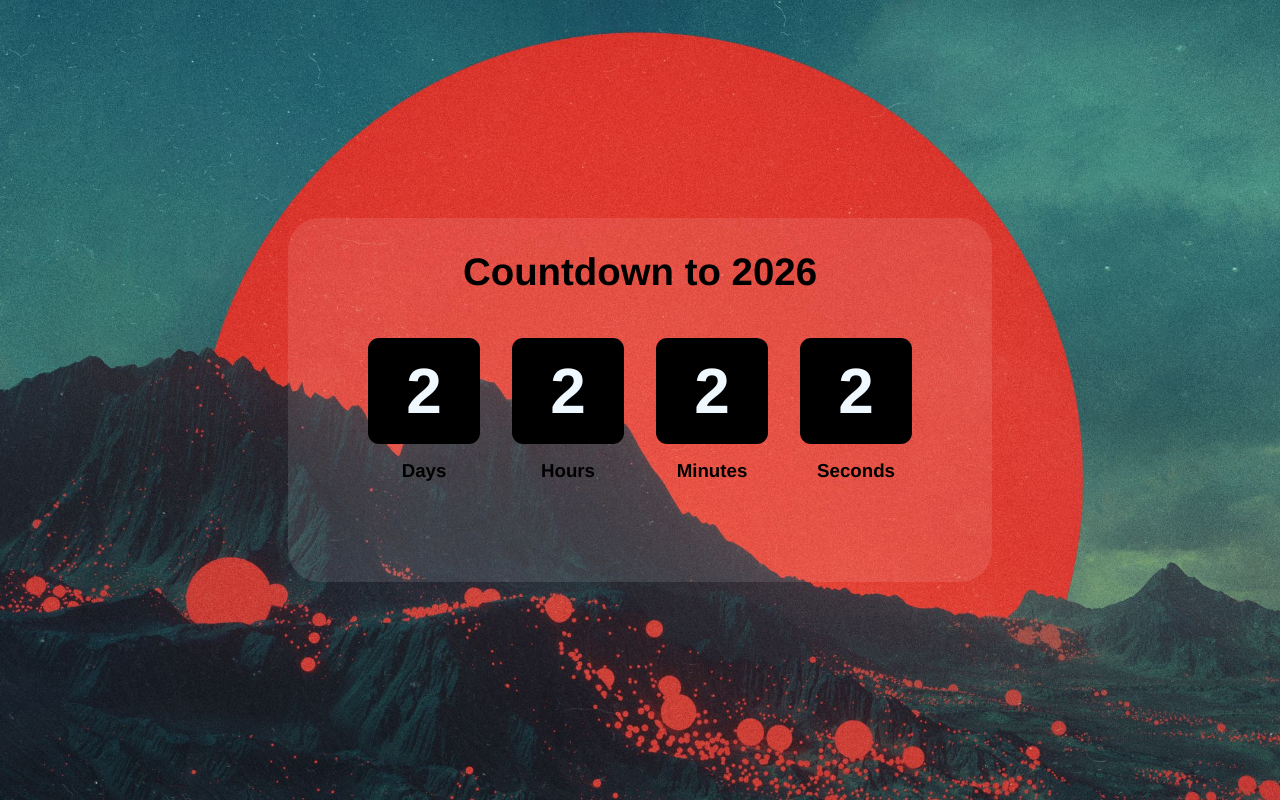
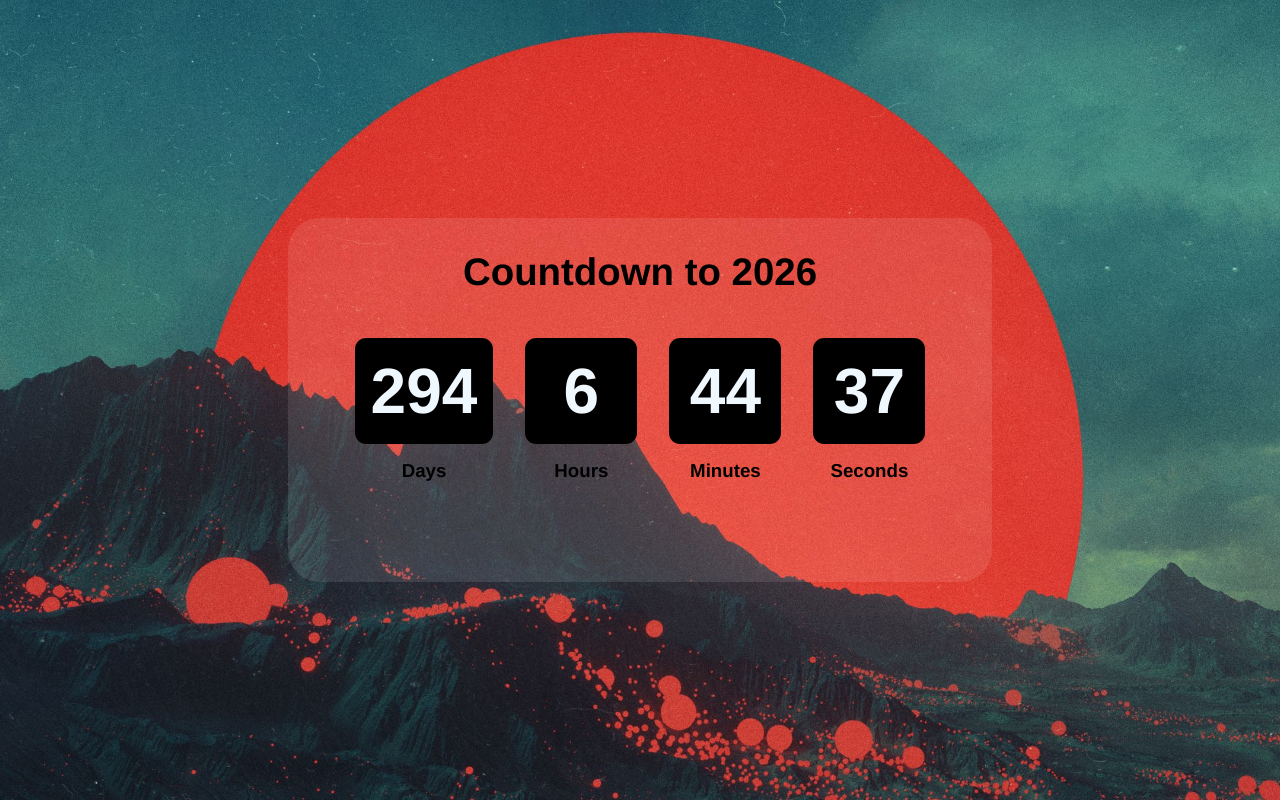
Before and after one commit to mikaellydev/desafios-react, a React (Vite) app in the folder countdown/: page / in a window 1280 px wide. Built offline with nearby package versions, Linux system fonts and the light colour scheme.

Commit message:
create useCountdown hook for countdown logic

```diff
--- a/countdown/src/App.jsx
+++ b/countdown/src/App.jsx
@@ -1,19 +1,26 @@
 import Title from './components/title';
 import Counter from './components/Counter';
-import './App.css';
+
 
 import NewYear from './assets/img-blue.jpg';
 
+
+import useCountdown from './Hooks/useCountdown';
+
+import './App.css';
+
 function App() {
+const [day, hour, minute, second] = useCountdown("Jan 1, 2026 00:00:00");
+
   return (
     <div className='App' style={{backgroundImage: `url(${NewYear})` }}>
       <div className='Container'>
         <Title title={"Countdown to 2026"} />
         <div className='Countdown-container'>
-          <Counter title="Days" number={2} />
-          <Counter title="Hours" number={2} />
-          <Counter title="Minutes" number={2} />
-          <Counter title="Seconds" number={2} />
+          <Counter title="Days" number={day} />
+          <Counter title="Hours" number={hour} />
+          <Counter title="Minutes" number={minute} />
+          <Counter title="Seconds" number={second} />
         </div>
       </div>
     </div>
--- /dev/null
+++ b/countdown/src/Hooks/useCountdown.jsx
@@ -0,0 +1,42 @@
+import { useState } from "react";
+
+
+const useCountdown = (date) => {
+
+    const [day, setDay] = useState()
+    const [hour, setHour] = useState()
+    const [minute, setMinutes] = useState()
+    const [secund, setSecund] = useState()
+
+
+const countdown = () => {
+    const countDate = new Date(date).getTime();
+
+    const now = new Date().getTime();
+
+
+    const interval = countDate - now;
+
+    const second = 1000;
+    const minute = second * 60;
+    const hour = minute * 60;
+    const day = hour * 24;
+
+
+    const dayNumber = Math.floor(interval / day);
+    const hourNumber = Math.floor((interval % day) /hour);
+    const minuteNumber = Math.floor((interval % hour) / minute);
+    const secundNumber = Math.floor((interval % minute) / second);
+
+setDay(dayNumber)
+setHour(hourNumber)
+setMinutes(minuteNumber)
+setSecund(secundNumber)
+};
+
+setInterval(countdown, 1000);
+
+    return [day, hour, minute, secund];
+};
+
+export default useCountdown;
```
